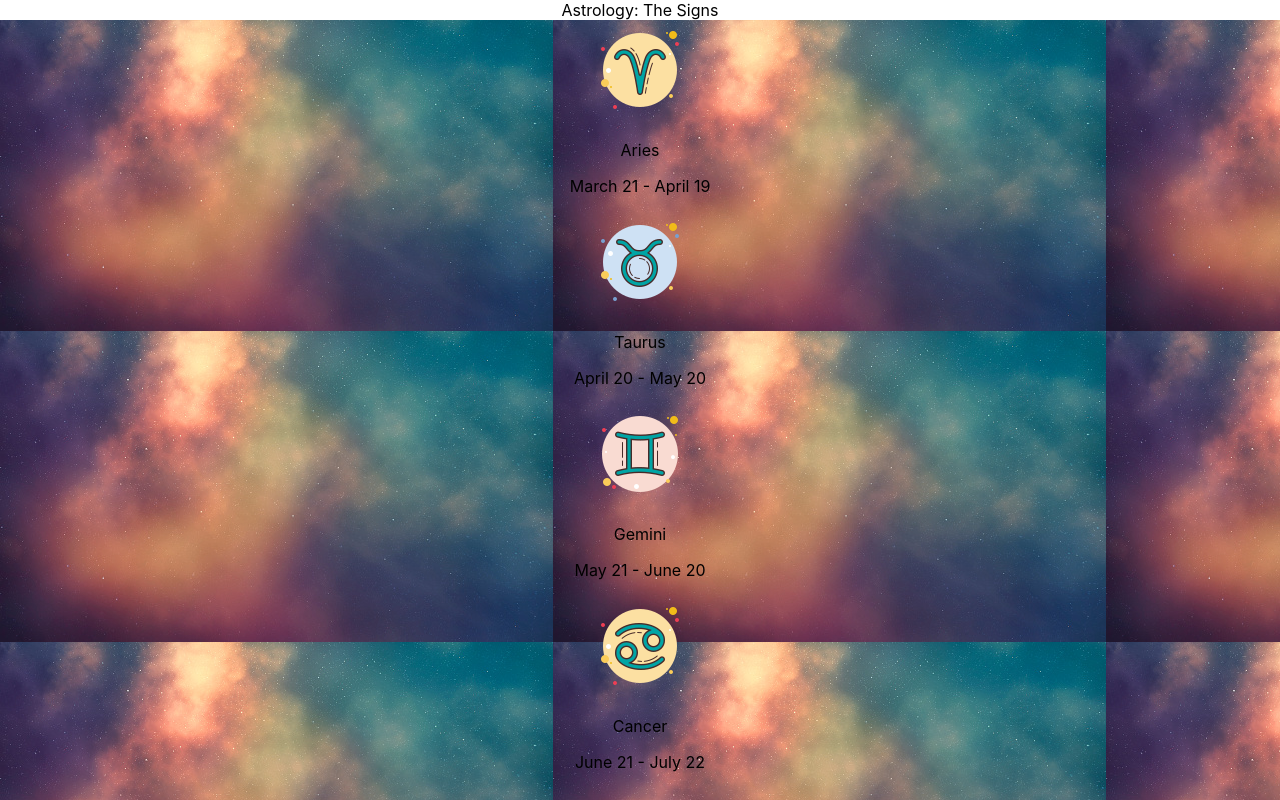
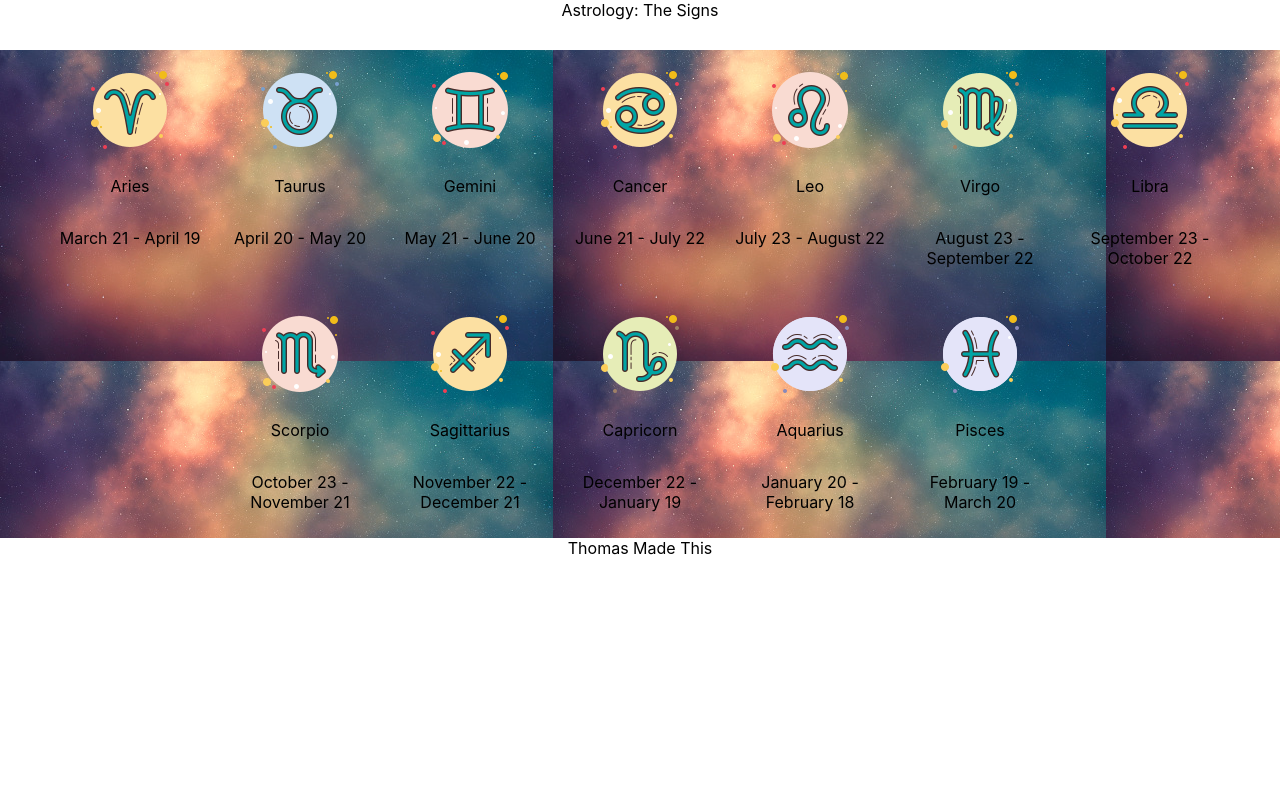
Before and after one commit to Thomas-Jenkins/from_scratch_deliverable_zodiac_signs, a React (Create React App) app: page / in a window 1280 px wide. Shown: the top 800 px of the page. Built offline with nearby package versions, Linux system fonts and the light colour scheme.

Commit message:
add some CSS changes

```diff
--- a/src/App.js
+++ b/src/App.js
@@ -1,8 +1,8 @@
 // import logo from './logo.svg';
 import './App.css';
-import Header from './Components/Header';
-import Footer from './Components/Footer';
-import Main from './Components/Main';
+import Header from './Components/Header/Header';
+import Footer from './Components/footer/Footer';
+import Main from './Components/Main/Main';
 
 function App() {
   return (
--- a/src/Components/Header.js
+++ /dev/null
@@ -1,4 +0,0 @@
-import React from 'react';
-export default function Header() {
-  return <header>Astrology: The Signs</header>;
-}
--- /dev/null
+++ b/src/Components/Header/Header.js
@@ -0,0 +1,6 @@
+import React from 'react';
+import './header.css';
+
+export default function Header() {
+  return <header className='head-box'>Astrology: The Signs</header>;
+}
--- /dev/null
+++ b/src/Components/Header/header.css
@@ -0,0 +1,5 @@
+.head-box {
+    height: 50px;
+    text-align: center;
+
+}
--- a/src/Components/Main.js
+++ /dev/null
@@ -1,14 +0,0 @@
-import React from 'react';
-import background from '../assets/astrology_background.jpg';
-import Sign from './Sign';
-import { signs } from '../data.js';
-
-
-export default function Main() {
-  return (<main style={{ backgroundImage: `url(${background})` }}>
-    {signs.map((sign) => (
-      <Sign key={sign.name} {...sign} />
-    ))}
-  </main>
-  );
-}
--- /dev/null
+++ b/src/Components/Main/Main.js
@@ -0,0 +1,15 @@
+import React from 'react';
+import background from '../../assets/astrology_background.jpg';
+import Sign from '../Sign/Sign';
+import { signs } from '../../data.js';
+import './main.css';
+
+
+export default function Main() {
+  return (<main className="temp" style={{ backgroundImage: `url(${background})` }}>
+    {signs.map((sign) => (
+      <Sign key={sign.name} {...sign} />
+    ))}
+  </main>
+  );
+}
--- /dev/null
+++ b/src/Components/Main/main.css
@@ -0,0 +1,6 @@
+.temp {
+    display: flex;
+    flex-direction: row;
+    flex-wrap: wrap;
+    justify-content: center;
+}
--- a/src/Components/Sign.js
+++ b/src/Components/Sign/Sign.js
@@ -1,8 +1,9 @@
 import React from 'react';
+import './sign.css';
 
 export default function Sign({ name, dates }) {
   return <>
-    <div>
+    <div className='sign-box'>
       <img alt={name} src={`${process.env.PUBLIC_URL}/signimg/${name}.png`} />
       <p>{name}</p>
       <p>{dates}</p>
--- /dev/null
+++ b/src/Components/Sign/sign.css
@@ -0,0 +1,8 @@
+.sign-box {
+    display: flex;
+    flex-direction: column;
+    align-items: center;
+    width: 150px;
+    padding: 5px;
+    margin: 5px;
+};
--- a/src/index.css
+++ b/src/index.css
@@ -11,3 +11,9 @@ code {
   font-family: source-code-pro, Menlo, Monaco, Consolas, 'Courier New',
     monospace;
 }
+
+.App {
+  display: flex;
+  flex-direction: column;
+
+}
```
Also changed, not shown: src/Components/footer/Footer.css (added), src/Components/footer/Footer.js (renamed from src/Components/Footer.js).
